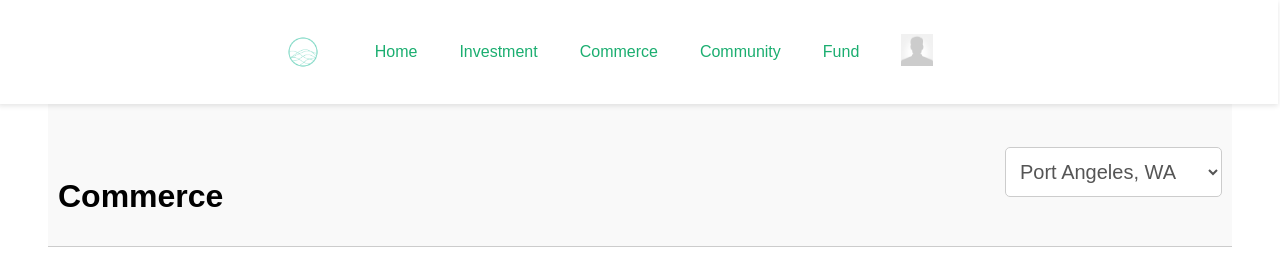
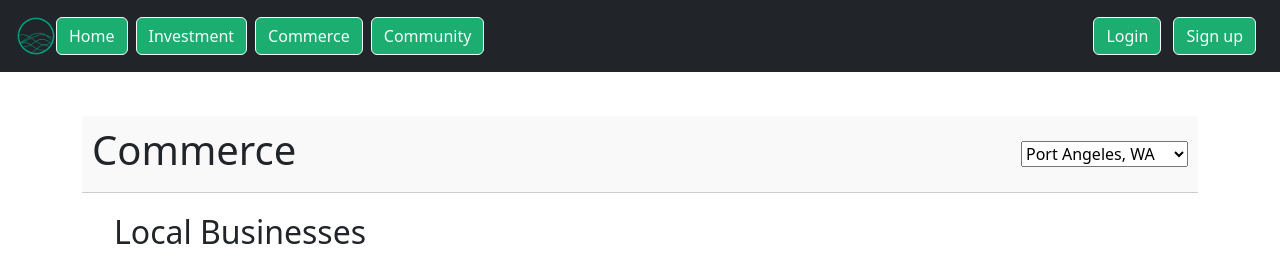
Before and after one commit to flatspell/community, a Flask app: page /commerce in a window 1280 px wide. Shown: the top 256 px of the page. Run offline with Flask 3, Linux system fonts and the light colour scheme; some libraries are stand-ins or nearby versions.

Commit message:
update templates to use new navbar

```diff
--- a/src/templates/_base.html
+++ b/src/templates/_base.html
@@ -2,7 +2,7 @@
 <html lang="en">
   <head>
     <meta charset="utf-8">
-    <title>Flask User Management</title>
+    <title>Flatspell - LENA</title>
     <!-- meta -->
     <meta name="description" content="">
     <meta name="author" content="">
@@ -10,7 +10,9 @@
     <!-- styles -->
     <!-- CSS only -->
     <link href="https://cdn.jsdelivr.net/npm/bootstrap@5.2.0/dist/css/bootstrap.min.css" rel="stylesheet" integrity="sha384-gH2yIJqKdNHPEq0n4Mqa/HGKIhSkIHeL5AyhkYV8i59U5AR6csBvApHHNl/vI1Bx" crossorigin="anonymous">
-    <link rel="stylesheet" href="{{url_for('static', filename="styles.css")}}">
+    <link rel="stylesheet" href="{{url_for('static', filename='css/styles.css')}}">
+    <!-- <link rel="stylesheet" href="{{ url_for('static', filename='css/navbar.css') }}"> -->
+    <link rel="stylesheet" href="{{ url_for('static', filename='css/footer.css') }}">
     {% block css %}{% endblock %}
   </head>
   <body>
@@ -50,4 +52,16 @@
     <script src="https://cdn.jsdelivr.net/npm/bootstrap@5.2.0/dist/js/bootstrap.bundle.min.js" integrity="sha384-A3rJD856KowSb7dwlZdYEkO39Gagi7vIsF0jrRAoQmDKKtQBHUuLZ9AsSv4jD4Xa" crossorigin="anonymous"></script>
     {% block js %}{% endblock %}
   </body>
+
+  <div id="content" style="padding-top: 70px;">
+  </div>
+  <footer>
+    <div class="footer-wrapper">
+      <div class="footer-content-box">Built in the Pacific Northwest 🌲 🇺🇸</div>
+      <div class="footer-content-box">© 2023 Flatspell</div>
+      <div class="footer-content-box">
+        <a href="https://www.flatspell.co/privacy-policy" target="_blank" class="link">Privacy Policy</a>
+      </div>
+    </div>
+  </footer>
 </html>
--- a/src/templates/base.html
+++ b/src/templates/base.html
@@ -14,7 +14,6 @@
           <li><a href="{{ url_for('core.investment') }}">Investment</a></li>
           <li><a href="{{ url_for('core.commerce') }}">Commerce</a></li>
           <li><a href="{{ url_for('core.community') }}">Community</a></li>
-          <li><a href="{{ url_for('core.local_wealth_fund') }}">Fund</a></li>
           <li><a href="{{ url_for('core.account') }}"><img src="{{ url_for('static', filename='images/profile_pic_default.jpg') }}" alt="Profile Picture"></a></li>
         </ul>
       </nav>
--- a/src/templates/commerce.html
+++ b/src/templates/commerce.html
@@ -1,4 +1,4 @@
-{% extends 'base.html' %}
+{% extends '_base.html' %}
 
 {% block title %}Commerce{% endblock %}
 
@@ -27,7 +27,7 @@
 
   <ul>
 
-    <h2>Economic Overview</h2>
+    <!-- <h2>Economic Overview</h2>
 
       <div class="big-value-container">
         <div class="big-value-item">
@@ -42,7 +42,7 @@
           <h3>Poverty Rate</h3>
           <p class="big-value">14.6%<span class="arrow-down"></span></p>
         </div>
-      </div>
+      </div> -->
       <h2>Local Businesses</h2>
       <iframe class="airtable-embed" src="https://airtable.com/embed/shroCytNv48jt3Mel?backgroundColor=green" frameborder="0" onmousewheel="" width="100%" height="533" style="background: transparent; border: 1px solid #ccc;"></iframe>
     <!-- <h2>Tourism</h2>
--- a/src/templates/community.html
+++ b/src/templates/community.html
@@ -1,4 +1,4 @@
-{% extends 'base.html' %}
+{% extends '_base.html' %}
 
 {% block title %}Community{% endblock %}
 
--- a/src/templates/investment.html
+++ b/src/templates/core/investment.html
@@ -1,4 +1,4 @@
-{% extends 'base.html' %}
+{% extends '_base.html' %}
 
 {% block title %}Local Investment{% endblock %}
 
--- a/src/templates/navigation.html
+++ b/src/templates/navigation.html
@@ -1,21 +1,22 @@
 <!-- Navigation -->
 <header class="p-3 text-bg-dark">
-  <!-- <div class="container"> -->
-  <div class="navbar-container">
-    <div class="d-flex flex-wrap align-items-center justify-content-center justify-content-lg-start">
+  <div class="navbar-container d-flex align-items-center justify-content-between">
+    <div class="d-flex align-items-center">
+      <img src="{{ url_for('static', filename='images/flatspell_logo.png') }}" alt="Logo" style="height: 40px;">
       <ul class="nav col-12 col-lg-auto me-lg-auto mb-2 justify-content-center mb-md-0">
         <li><a href="{{ url_for('core.home') }}" class="btn btn-outline-light me-2" style="background-color: #1bae70">Home</a></li>
+        <li><a href="{{ url_for('core.investment') }}" class="btn btn-outline-light me-2" style="background-color: #1bae70">Investment</a></li>
+        <li><a href="{{ url_for('core.commerce') }}" class="btn btn-outline-light me-2" style="background-color: #1bae70">Commerce</a></li>
+        <li><a href="{{ url_for('core.community') }}" class="btn btn-outline-light me-2" style="background-color: #1bae70">Community</a></li>
       </ul>
-
-      <div class="navbar-container">
-        {% if current_user.is_authenticated %}
-        <a href="{{ url_for('accounts.logout') }}"><button type="button" class="btn btn-danger me-2">Logout</button></a>
-        {% else %}
-          <a href="{{ url_for('accounts.login') }}"><button type="button" class="btn btn-outline-light me-2" style="background-color: #1bae70">Login</button></a>
-          <a href="{{ url_for('accounts.register') }}"><button type="button" class="btn btn-outline-light me-2" style="background-color: #1bae70">Sign up</button></a>
-        {% endif %}
-
-      </div>
+    </div>
+    <div>
+      {% if current_user.is_authenticated %}
+      <a href="{{ url_for('accounts.logout') }}" class="btn btn-danger">Logout</a>
+      {% else %}
+      <a href="{{ url_for('accounts.login') }}"><button type="button" class="btn btn-outline-light me-2" style="background-color: #1bae70">Login</button></a>
+      <a href="{{ url_for('accounts.register') }}"><button type="button" class="btn btn-outline-light me-2" style="background-color: #1bae70">Sign up</button></a>
+      {% endif %}
     </div>
   </div>
 </header>
```
Also changed, not shown: src/core/views.py (+13 -13 lines).
